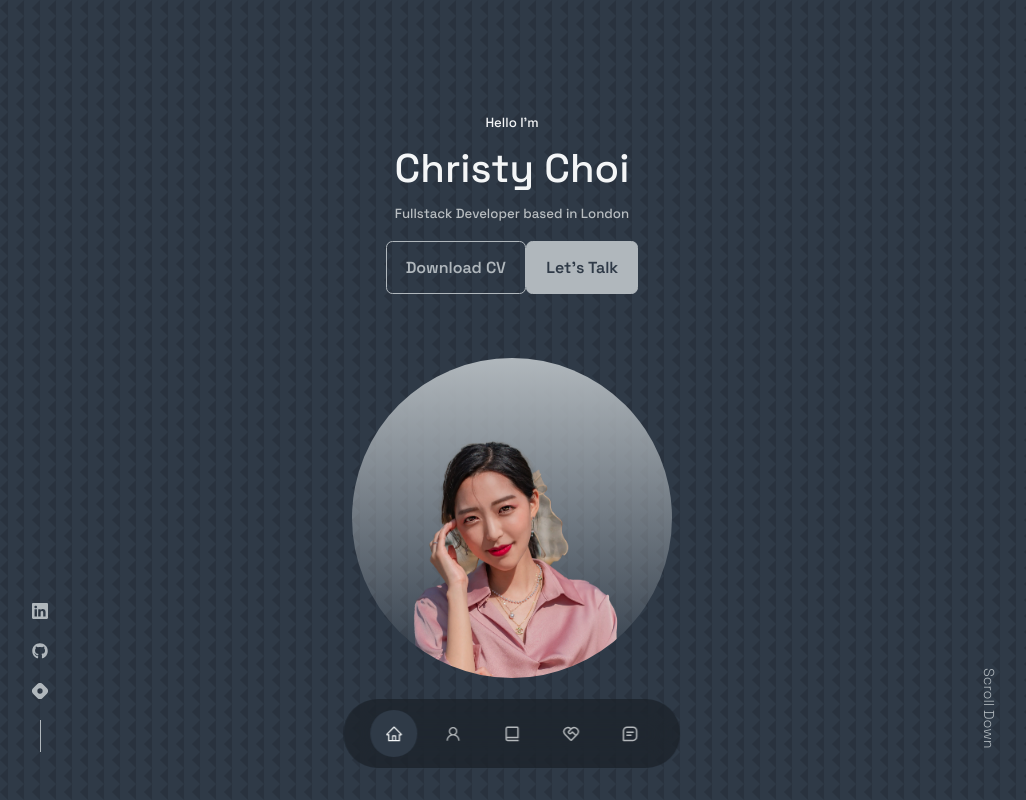
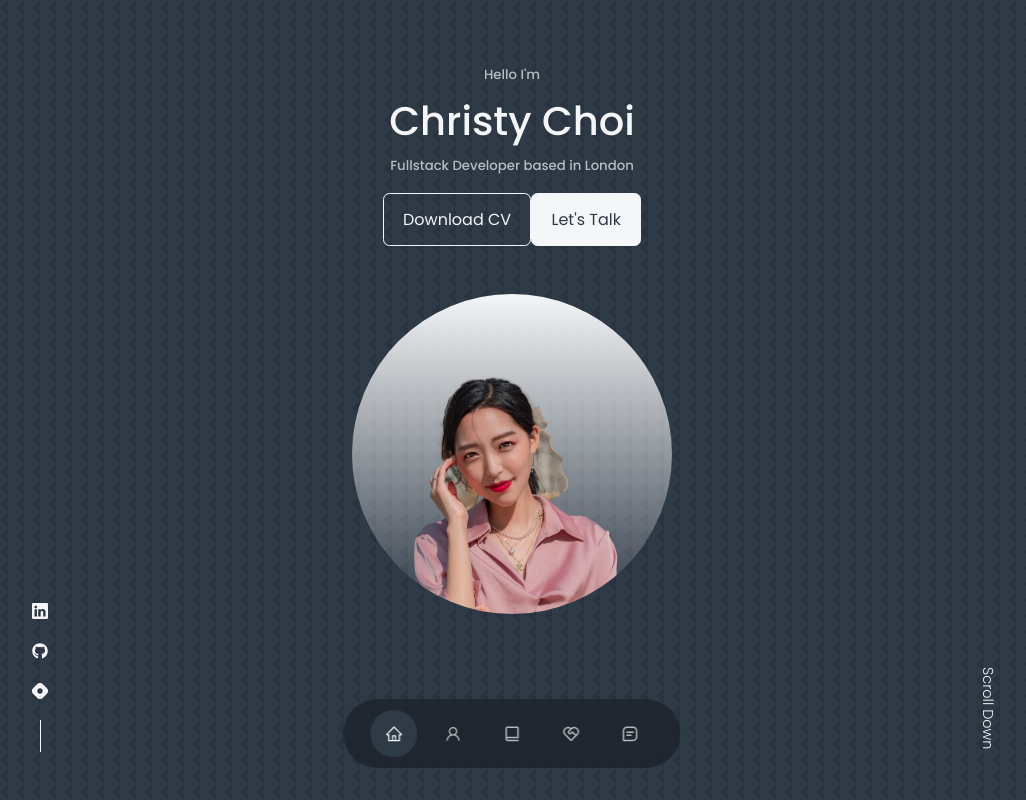
Before and after one commit to shinecoding/portfoliowebsite, a Next.js app: page / in a window 1280 px wide. Shown: the top 800 px of the page, without its empty margins (128-1154 px from the left). Built offline with nearby package versions, Linux system fonts and the light colour scheme.

Commit message:
style: fix color, spacing

```diff
--- a/components/layout/footer.module.css
+++ b/components/layout/footer.module.css
@@ -1,5 +1,5 @@
 .footer {
-  background: var(--color-primary);
+  background: var(--color-light);
   padding: 3rem 0;
   text-align: center;
   font-size: 0.9rem;
--- a/components/layout/header.js
+++ b/components/layout/header.js
@@ -9,9 +9,9 @@ const Header = () => {
   return (
     <header className={classes.header}>
       <div className={`container ${classes.header__container}`}>
-        <h5>Hello I&apos;m</h5>
+        <h5 className="text-light">Hello I&apos;m</h5>
         <h1>Christy Choi</h1>
-        <h5 className="text-light">Fullstack Developer based in London</h5>
+        <h5 className="text-light-margin">Fullstack Developer based in London</h5>
         <CTA />
         <HeaderSocials />
         <div className={classes.me}>
--- a/components/layout/header.module.css
+++ b/components/layout/header.module.css
@@ -1,6 +1,6 @@
 .header {
   height: 100vh;
-  padding-top: 7rem;
+  padding-top: 4rem;
   overflow: hidden;
 }
 
@@ -17,7 +17,7 @@
   height: 20rem;
   position: absolute;
   left: calc(50% - 10rem);
-  margin-top: 4rem;
+  margin-top: 3rem;
   border-radius: 50%;
   overflow: hidden;
   padding: 5rem 0rem 0rem 0rem;
--- a/styles/globals.css
+++ b/styles/globals.css
@@ -1,5 +1,5 @@
 /* google fonts */
-/* @import url('https://fonts.googleapis.com/css2?family=Poppins:wght@300;400;500;600&display=swap'); */
+@import url('https://fonts.googleapis.com/css2?family=Poppins:wght@300;400;500;600&display=swap');
 @import url('https://fonts.googleapis.com/css2?family=Space+Grotesk:wght@300..700&display=swap');
 
 /* Light 300, Regular 400, Medium 500, SemiBold 600 */
@@ -17,7 +17,7 @@
 :root {
   --color-bg: #2F3A47;
   --color-bg-variant: #4A5C6B;
-  --color-primary: #B0B7BC;
+  --color-primary: #F4F6F7;
   --color-accent: #8E44AD;
   --color-primary-variant: rgba(176, 183, 188, 0.4);
   --color-white: #F4F6F7;
@@ -43,16 +43,16 @@ html {
 }
 
 /* google fonts */
-/* body {
+body {
   font-family: 'Poppins', sans-serif;
   background: var(--color-bg);
   color: var(--color-white);
   line-height: 1.7;
   background-image: url(../public/bg-texture.png);
-} */
+}
 
 
-body {
+/* body {
   background: var(--color-bg);
   color: var(--color-white);
   font-family: "Space Grotesk", serif;
@@ -61,7 +61,7 @@ body {
   font-style: normal;
   line-height: 1.7;
   background-image: url(../public/bg-texture.png);
-}
+} */
 /* ================= GENERAL STYLES ================= */
 
 .container {
@@ -92,6 +92,10 @@ section > h2 {
 }
 
 .text-light {
+  color: var(--color-light);
+}
+
+.text-light-margin {
   color: var(--color-light);
   margin-bottom: 1rem;
 }
```
